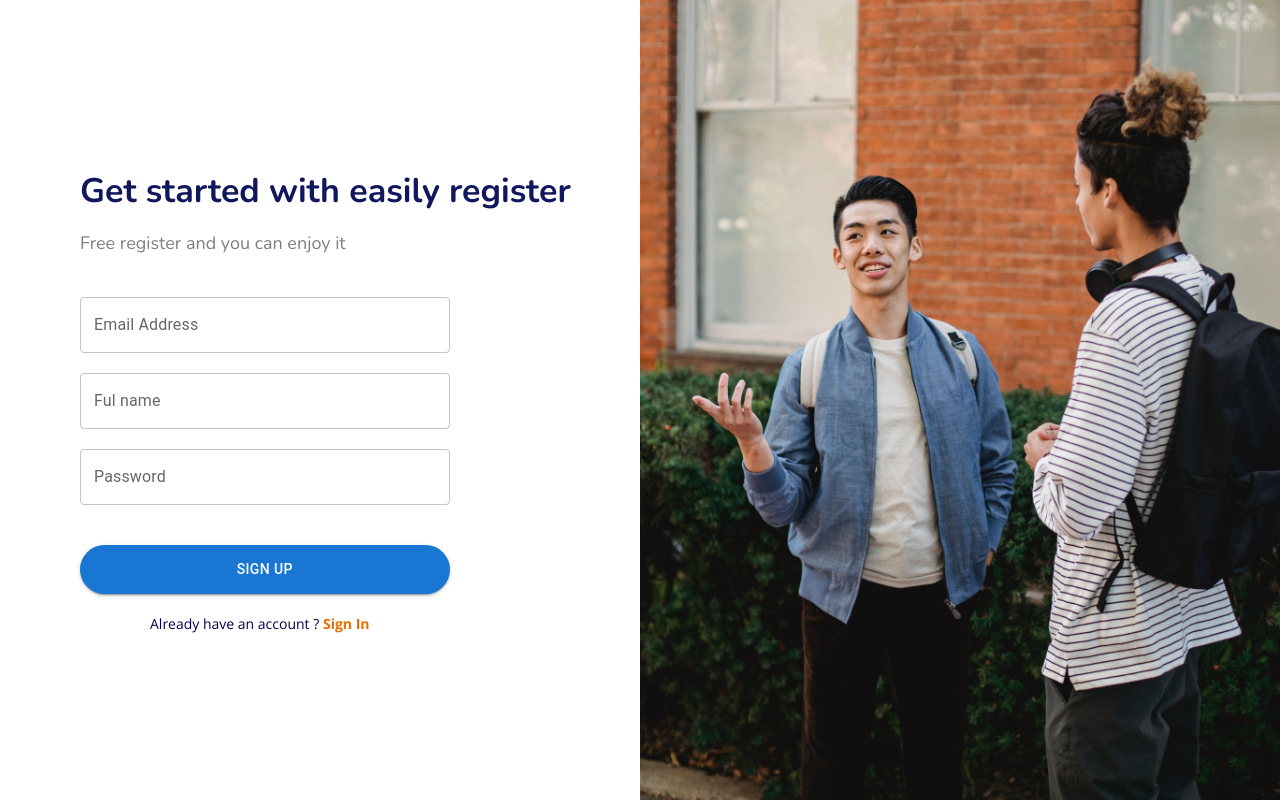
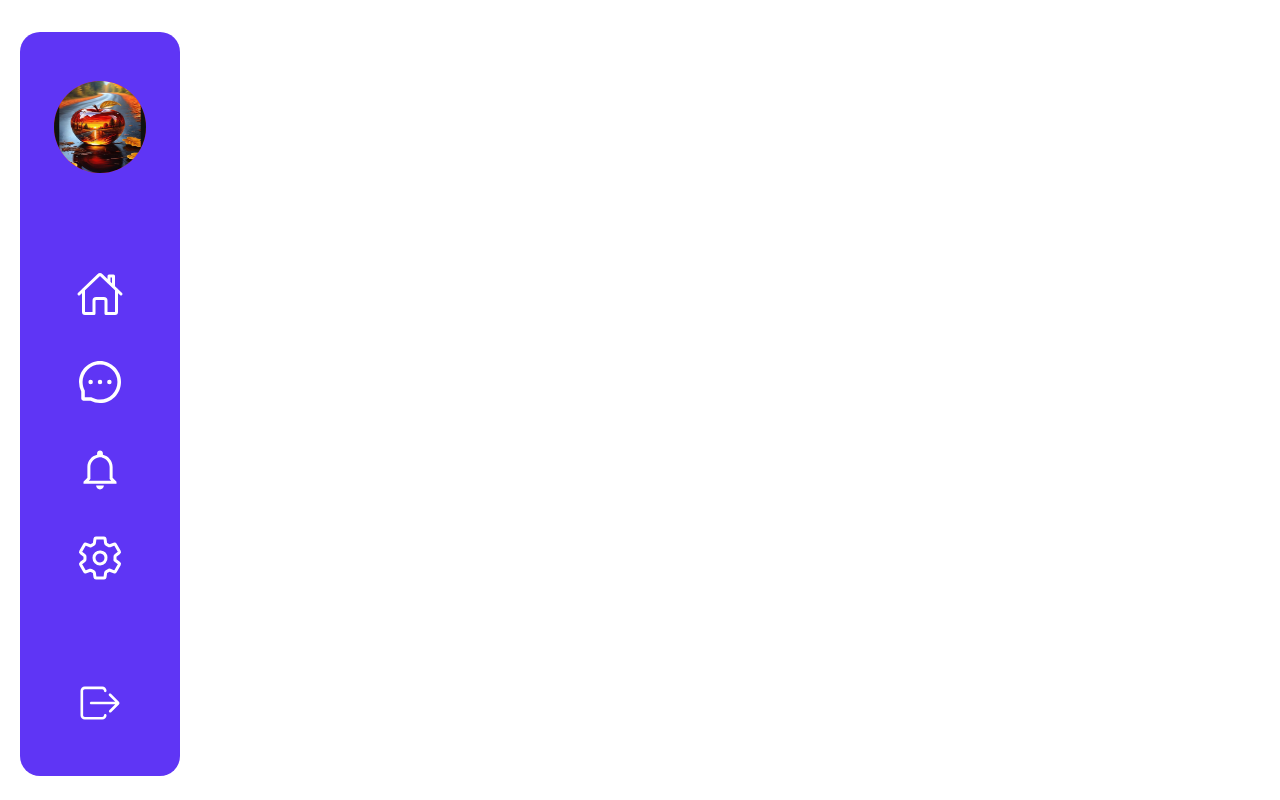
Before and after one commit to mdashikurrahmanmern/Mini-Adda-Chat, a React (Vite) app: page / in a window 1280 px wide. Built offline with nearby package versions, Linux system fonts and the light colour scheme.

Commit message:
feat:pages update

```diff
--- a/src/App.jsx
+++ b/src/App.jsx
@@ -8,15 +8,19 @@ import {
 import Registration from './pages/Registration'
 import Login from './pages/Login'
 import Home from './pages/Home'
+import RootLayout from '../src/pages/components/RootLayout'
 
 
 
 const router = createBrowserRouter(
   createRoutesFromElements(
     <>
-    <Route path="/" element={<Registration />}></Route>
+    <Route path="/registration" element={<Registration />}></Route>
     <Route path="/login" element={<Login />}></Route>
-    <Route path="/home" element={<Home />}></Route>
+    <Route path="/" element={<RootLayout />}>
+    <Route path="home" element={<Home />}></Route>
+
+    </Route>
 
     </>
 
--- a/src/pages/Home.jsx
+++ b/src/pages/Home.jsx
@@ -2,8 +2,7 @@ import React from 'react'
 
 const Home = () => {
   return (
-    <div className= 'pl-[111px] pt-[280px] ml-[280px] w-[500px] h-[600px] bg-blue-500'>MD ASHIKUR RAHMAN + MST MIMMA
-    </div>
+   <div>Home</div>
   )
 }
 
--- /dev/null
+++ b/src/pages/components/RootLayout.jsx
@@ -0,0 +1,21 @@
+import React from 'react'
+import Grid from '@mui/material/Grid';
+import Sideder from "./Sideder";
+import { Outlet } from 'react-router-dom';
+
+const RootLayout = () => {
+  return (
+    <Grid container spacing={2}>
+        <Grid size={2}>
+         <Sideder/>
+        </Grid>
+
+        <Grid size={10}>
+          <Outlet/>
+        </Grid>
+
+       </Grid>
+  )
+}
+
+export default RootLayout
--- /dev/null
+++ b/src/pages/components/Sideder.jsx
@@ -0,0 +1,26 @@
+import React from 'react'
+import { IoHomeOutline, IoSettingsOutline } from "react-icons/io5";
+import { AiOutlineMessage } from "react-icons/ai";
+import { IoIosLogOut, IoMdNotificationsOutline } from "react-icons/io";
+import Image from './Image'
+import Apps from '../../assets/appl.png'
+
+
+const Sideder = () => {
+  return (
+   <div className='flex flex-col justify-around items-center w-[80%] h-[93vh] mx-auto mt-8  bg-[#5F35F5] rounded-[20px]'>
+     <div className='w-23 h-23 rounded-full bg-red-500'><Image className='w-23 h-23 rounded-full' src={Apps}/></div>
+     <div className='flex flex-col gap-y-10'>
+                <IoHomeOutline className='text-5xl text-white'/>
+             <AiOutlineMessage className='text-5xl text-white'/>
+     <IoMdNotificationsOutline className='text-5xl text-white'/>
+            <IoSettingsOutline className='text-5xl text-white'/>
+     </div>
+     <IoIosLogOut className='text-5xl text-white'/>
+
+
+   </div>
+  )
+}
+
+export default Sideder
```
Also changed, not shown: src/assets/appl.png (added).
